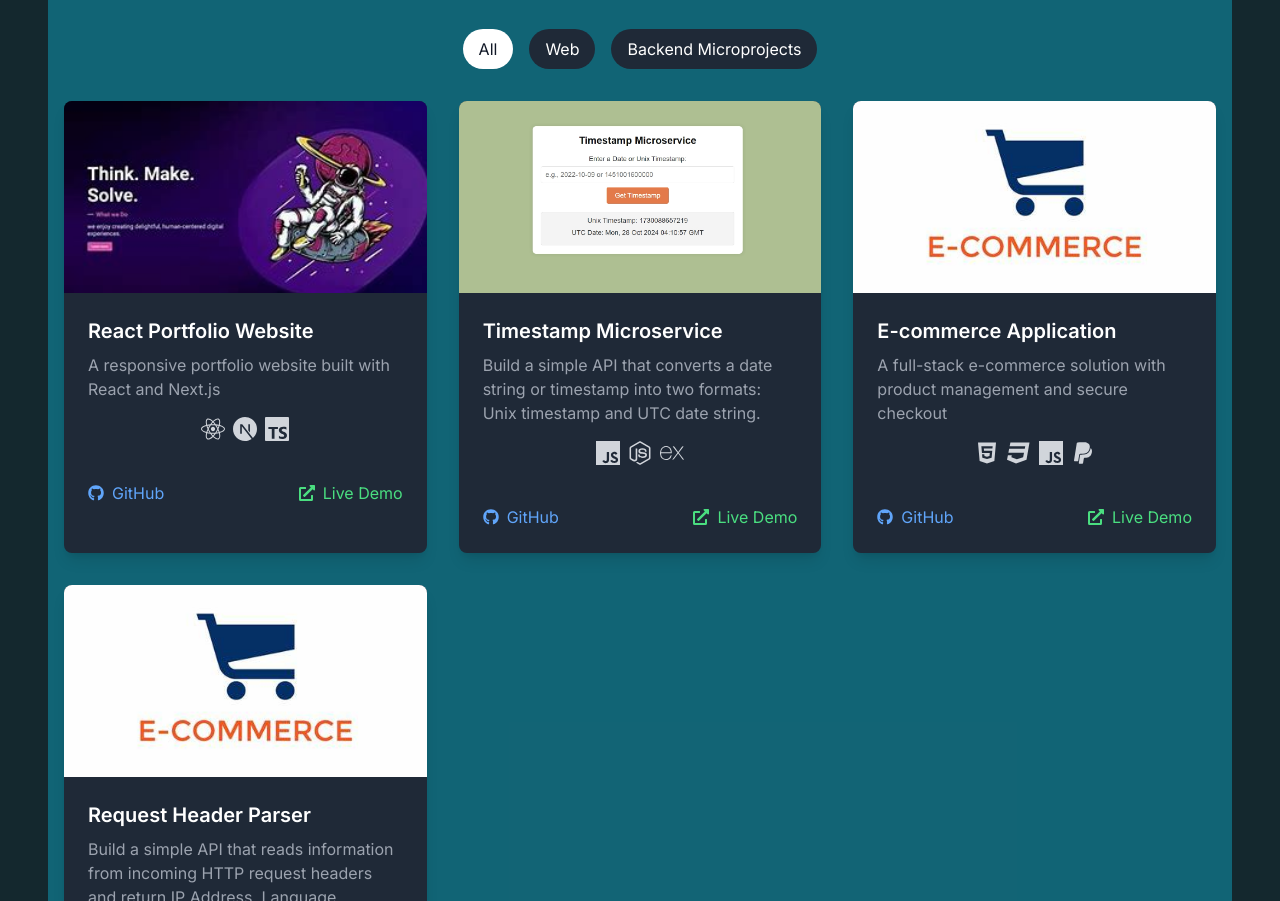
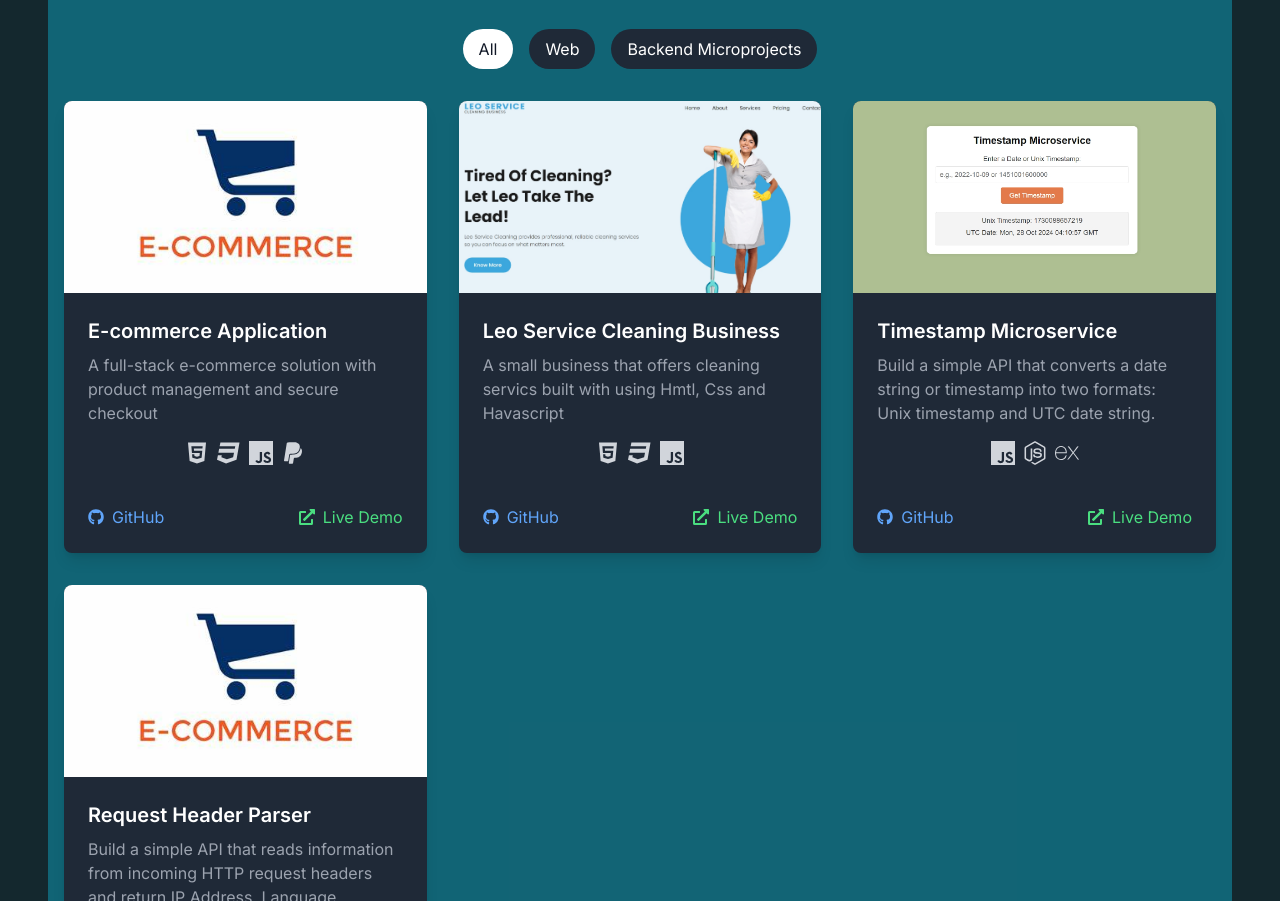
Before and after one commit to nishan-dangal/N_portfolio, a Next.js app: page / in a window 1280 px wide. Shown: the part 1819-2720 px from the top of the page. Built offline with nearby package versions, Linux system fonts and the light colour scheme.

Commit message:
Leo service project has been added to project section

```diff
--- a/app/components/ProjectsSection.jsx
+++ b/app/components/ProjectsSection.jsx
@@ -9,16 +9,26 @@ import Image from 'next/image';
 const projects = [
   {
     id: 1,
-    title: "React Portfolio Website",
-    description: "A responsive portfolio website built with React and Next.js",
-    image: "/images/react.jpeg",
+    title: "E-commerce Application",
+    description: "A full-stack e-commerce solution with product management and secure checkout",
+    image: "/images/e-commerce.jpeg",
     category: "Web",
-    githubLink: "https://github.com/yourusername/react-portfolio",
-    demoLink: "https://react-portfolio-demo.vercel.app",
-    languages: ['react','nextjs','typescript']
+    githubLink: "https://github.com/yourusername/ecommerce-app",
+    demoLink: "https://github.com/nishan-dangal/Timestamp-Microservice",
+    languages: ['html','css','javascript','paypal']
   },
   {
     id: 2,
+    title: "Leo Service Cleaning Business",
+    description: "A small business that offers cleaning servics built with using Hmtl, Css and Havascript",
+    image: "/images/leoservice.jpeg",
+    category: "Web",
+    githubLink: "https://github.com/nishan-dangal/leoservice",
+    demoLink: "https://leoservice.netlify.app/",
+    languages: ['html','css','javascript']
+  },
+  {
+    id: 3,
     title: "Timestamp Microservice",
     description: "Build a simple API that converts a date string or timestamp into two formats: Unix timestamp and UTC date string.",
     image: "/images/timestamp.jpeg",
@@ -27,16 +37,16 @@ const projects = [
     demoLink: "https://github.com/nishan-dangal/Timestamp-Microservice",
     languages: ['javascript','nodejs','express']
   },
-  {
-    id: 3,
-    title: "E-commerce Application",
-    description: "A full-stack e-commerce solution with product management and secure checkout",
-    image: "/images/e-commerce.jpeg",
-    category: "Web",
-    githubLink: "https://github.com/yourusername/ecommerce-app",
-    demoLink: "https://github.com/nishan-dangal/Timestamp-Microservice",
-    languages: ['html','css','javascript','paypal']
-  },
+  // {
+  //   id: 3,
+  //   title: "E-commerce Application",
+  //   description: "A full-stack e-commerce solution with product management and secure checkout",
+  //   image: "/images/e-commerce.jpeg",
+  //   category: "Web",
+  //   githubLink: "https://github.com/yourusername/ecommerce-app",
+  //   demoLink: "https://github.com/nishan-dangal/Timestamp-Microservice",
+  //   languages: ['html','css','javascript','paypal']
+  // },
   {
     id: 4,
     title: "Request Header Parser",
```
Also changed, not shown: public/images/leoservice.jpeg (added).
